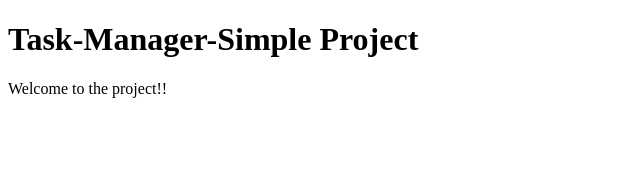
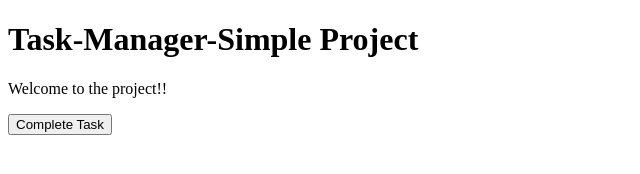
Before and after one commit to matheus78263/task-manager-simple, a plain HTML site: page index.html in a window 1280 px wide. Shown: the whole page, without its empty margins (0-640 px from the left). Drawn offline with Linux system fonts and the light colour scheme.

Commit message:
button added

```diff
--- a/index.html
+++ b/index.html
@@ -8,5 +8,6 @@
 <body>
     <h1>Task-Manager-Simple Project</h1>
     <p>Welcome to the project!!</p>
+    <button>Complete Task</button>
 </body>
 </html>
```
